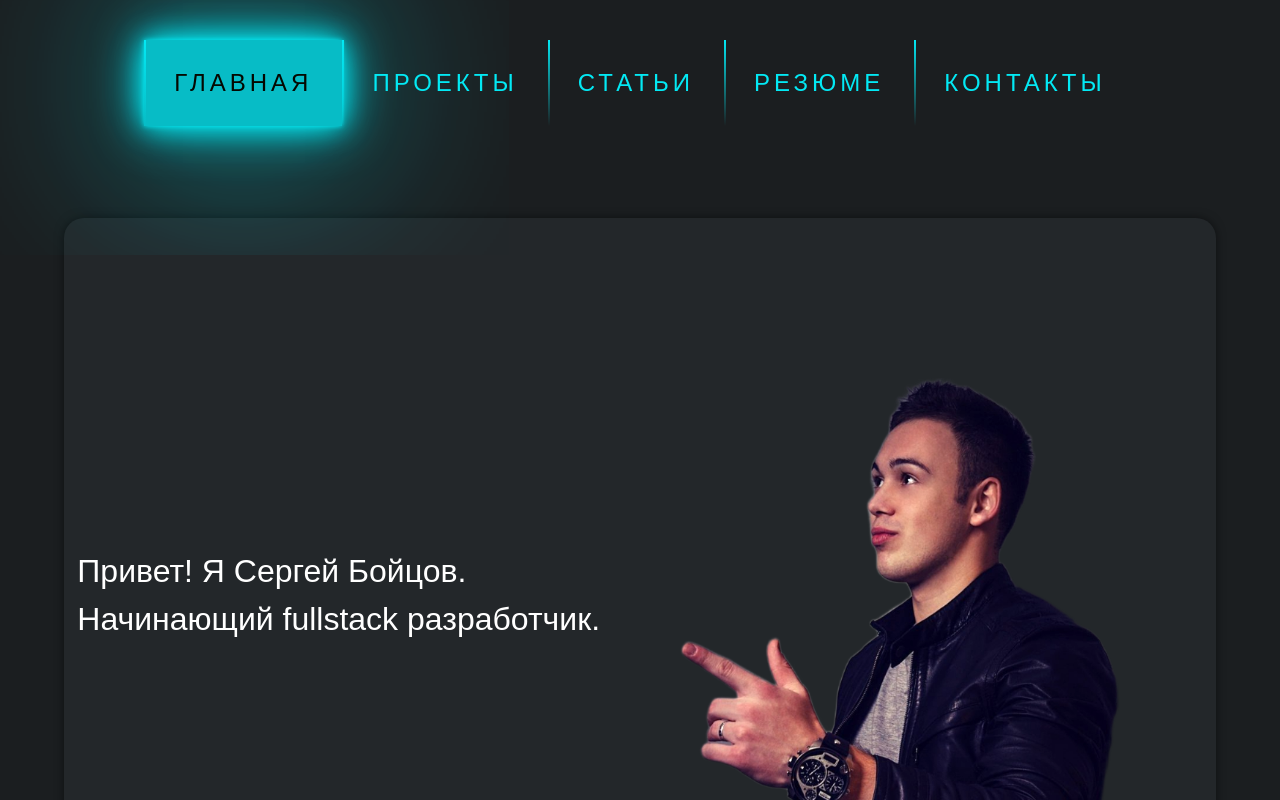
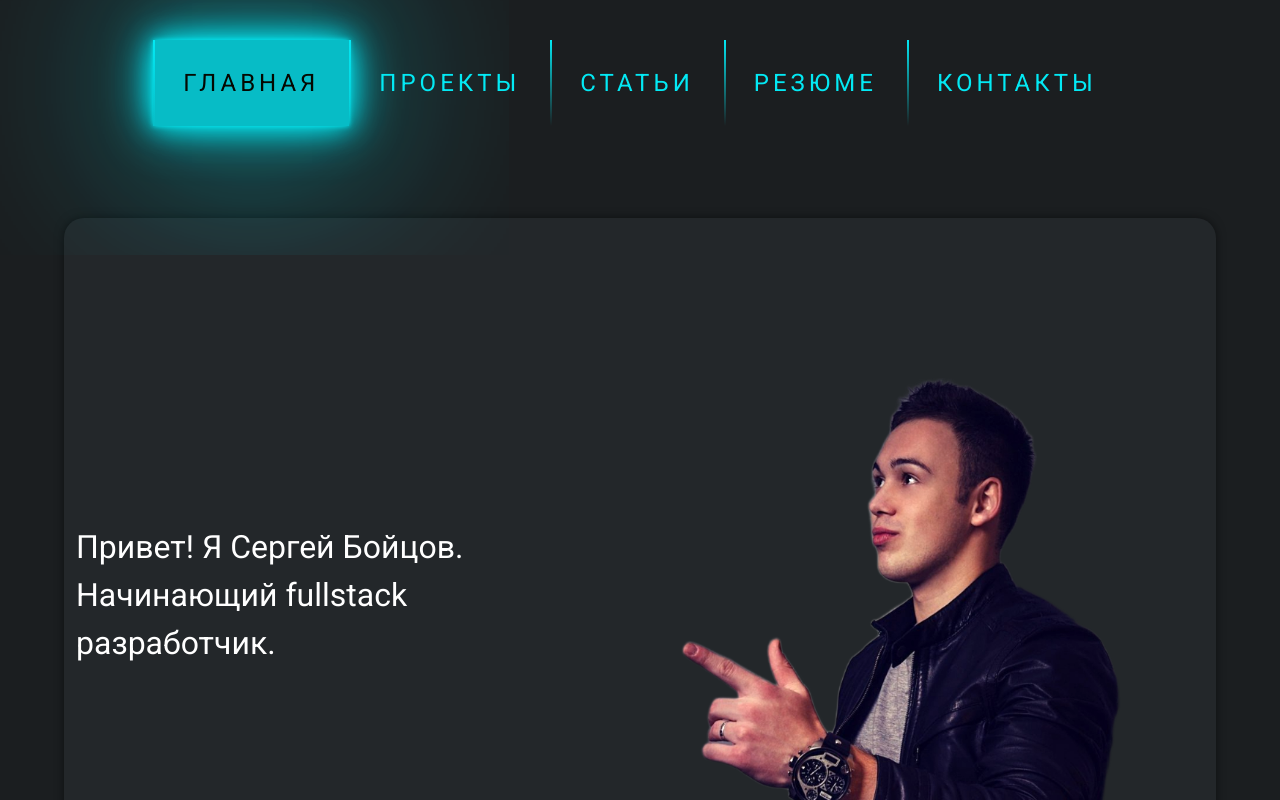
Before and after one commit to serj2626/dj-vue-portfolio, a Vue app in the folder frontend/: page / in a window 1280 px wide. Shown: the top 800 px of the page. Built offline with nearby package versions, Linux system fonts and the light colour scheme; no server answers.

Commit message:
new style

```diff
--- a/frontend/src/assets/main.css
+++ b/frontend/src/assets/main.css
@@ -1,6 +1,7 @@
+@import url(https://fonts.googleapis.com/css?family=Roboto:100,100italic,300,300italic,regular,italic,500,500italic,700,700italic,900,900italic);
 *{
     margin: 0;
     padding: 0;
     box-sizing: border-box;
-    font-family: 'Poppins', sans-serif;
+    font-family: 'Roboto', sans-serif;
 }
```
